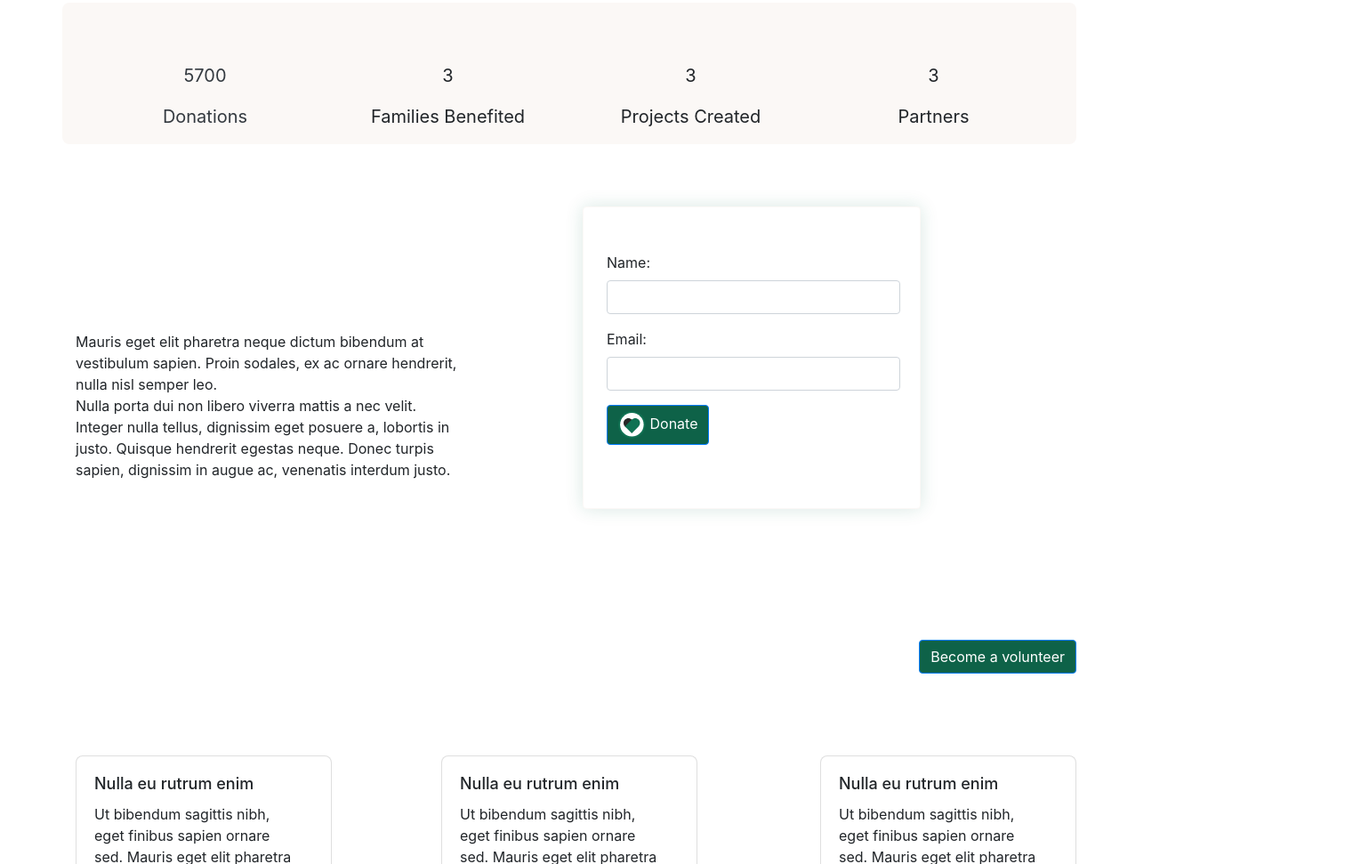
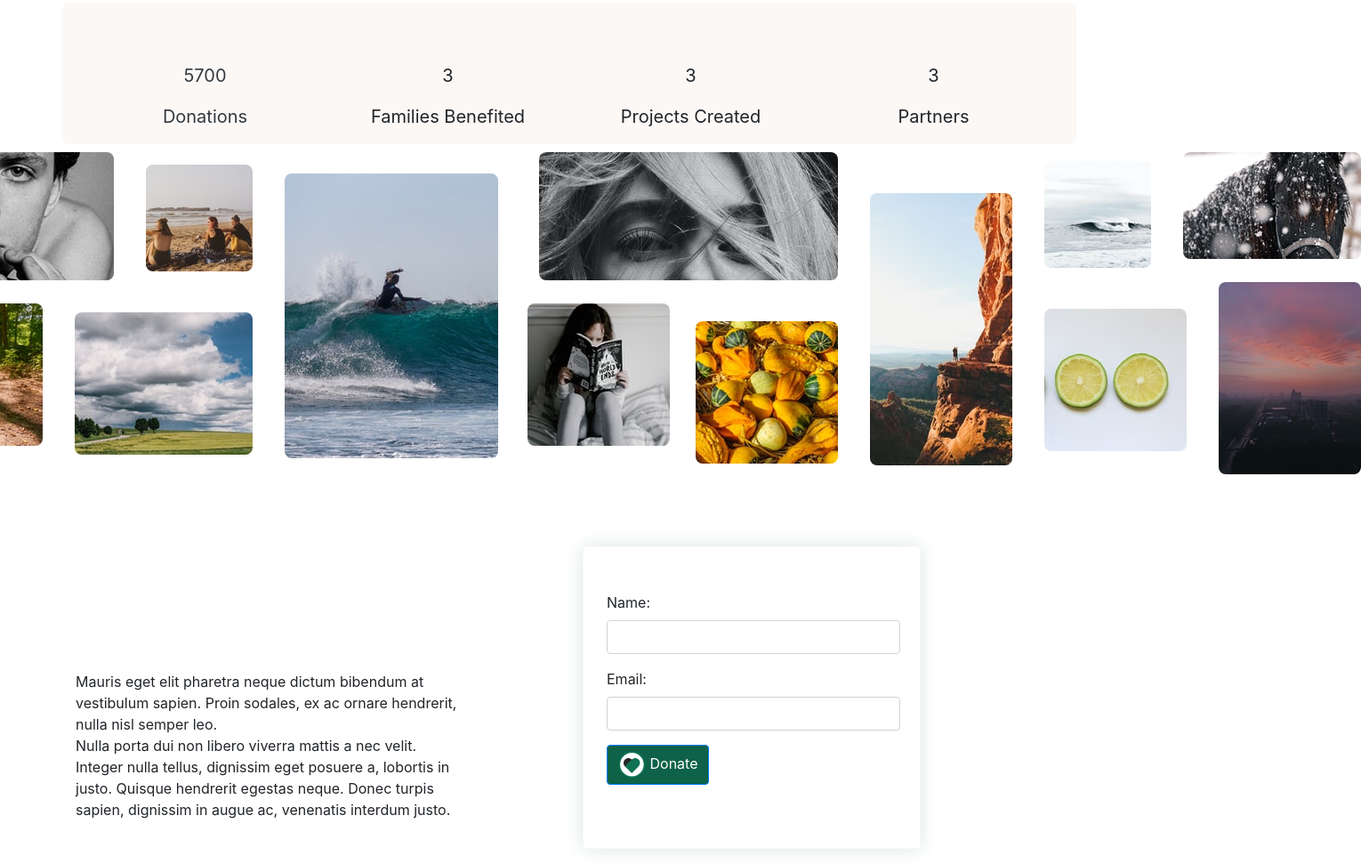
Before and after one commit to AndryRaza/Charity_Homepage, a plain HTML site: page index.html in a window 1280 px wide. Shown: the part 1634-2605 px from the top of the page at 89% size, 1530 px wide, since content can reach past the window. Drawn offline with nearby package versions, Linux system fonts and the light colour scheme.

Commit message:
modif section hero + gallery

```diff
--- a/index.html
+++ b/index.html
@@ -39,7 +39,7 @@
                             <a class="nav-link disabled text-white" href="#">Partners</a>
                         </li>
                         <!--------Logo---------------->
-                        <a class="navbar-brand font-size-md text-white pl-4" href="#"><h5>EARTH <br> Foundation <br> CEBU</a></h5>
+                        <a class="navbar-brand font-size-md text-white pl-4" href="#"><h5 class="">EARTH <br> Foundation <br> CEBU</a></h5>
                         <li class="nav-item pl-4">
                             <a class="nav-link text-white" href="#">Features</a>
                         </li>
@@ -159,10 +159,24 @@
 
     <!-----------------Gallery--------------------->
 
-    <section class="container-fluid">
+    <section id="gallery" class=" mt-5">
 
 
-    </section>
+    <div id="surfeur"></div>
+    <div id="plage"></div>
+    <div id="nuage"></div>
+    <div id="portraithomme"></div>
+    <div id="foret"></div>
+    <div id="yeuxfemme"></div>
+    <div id="lecture"></div>
+    <div id="fruit"></div>
+    <div id="canyon"></div>
+    <div id="mer"></div>
+    <div id="citron"></div>
+    <div id="vague"></div>
+    <div id="ciel"></div>
+
+</section>
     <!--------------Donate------------------------->
 
     <section class="container-fluid">
@@ -260,6 +274,9 @@
 
 
     <div class="container-fluid">
+        <div id="newsletter" class="container">
+
+        </div>
 
 
     </div>
--- a/style.css
+++ b/style.css
@@ -92,3 +92,136 @@ padding-right: 22px;
 #card_download{
     padding-bottom: 120px;
 }
+#gallery{
+    height: 382px;
+    /* position: relative; */
+
+}
+#surfeur{
+    position: absolute;
+    width: 240px;
+    height: 320px;
+    left: 320px;
+    top: 1829px;
+    background: url(img/surfeur.png);
+    border-radius: 8px;
+}
+#plage{
+    position: absolute;
+width: 120px;
+height: 120px;
+left: 164px;
+top: 1819px;
+
+background: url(img/plage.png);
+border-radius: 8px;
+}
+#nuage{
+    position: absolute;
+    width: 200px;
+    height: 160px;
+    left: 84px;
+    top: 1985px;
+
+    background: url(img/nuage.png);
+    border-radius: 8px;
+}
+#portraithomme{
+    position: absolute;
+    width: 336px;
+    height: 144px;
+    left: -208px;
+    top: 1805px;
+
+    background: url(img/portrait\ homme.png);
+    border-radius: 8px;
+}
+#foret{
+    position: absolute;
+width: 160px;
+height: 160px;
+left: -112px;
+top: 1975px;
+
+background: url(img/foret.png);
+border-radius: 8px;
+}
+#yeuxfemme{
+    position: absolute;
+    width: 336px;
+    height: 144px;
+    left: 606px;
+    top: 1805px;
+
+    background: url(img/yeuxfemme.png);
+    border-radius: 8px;
+}
+#lecture{
+    position: absolute;
+    width: 160px;
+    height: 160px;
+    left: 593px;
+    top: 1975px;
+    background: url(img/lecture.png);
+    border-radius: 8px;
+}
+#fruit{
+    position: absolute;
+    width: 160px;
+    height: 160px;
+    left: 782px;
+    top: 1995px;
+
+    background: url(img/fruit.png);
+    border-radius: 8px;
+}
+#canyon{
+    position: absolute;
+    width: 160px;
+    height: 306px;
+    left: 978px;
+    top: 1851px;
+
+    background: url(img/canyon.png);
+    border-radius: 8px;
+}
+#mer{
+    position: absolute;
+    width: 120px;
+    height: 120px;
+    left: 1174px;
+    top: 1815px;
+
+    background: url(img/mer.png);
+    border-radius: 8px;
+}
+#citron{
+    position: absolute;
+    width: 160px;
+    height: 160px;
+    left: 1174px;
+    top: 1981px;
+
+    background: url(img/citron.png);
+    border-radius: 8px;
+
+}
+#vague{
+    position: absolute;
+    width: 200px;
+    height: 120px;
+    left: 1330px;
+    top: 1805px;
+
+    background: url(img/vague.png);
+    border-radius: 8px;
+}
+#ciel{
+    position: absolute;
+    width: 160px;
+    height: 216px;
+    left: 1370px;
+    top: 1951px;
+    background: url(img/ciel.png);
+    border-radius: 8px;
+}
```
Also changed, not shown: img/canyon.png (renamed from img/3f6aabe453045801a66a93f556d7c5f1.png), img/ciel.png (renamed from img/8bf2fd557d141aff5c7d1f5e7c55e1fe.png), img/citron.png (renamed from img/80be346befe040891aff9fc4f890ab0b.png), img/foret.png (renamed from img/806686ac75374787b4dd28d94e6f7863.png), img/fruit.png (renamed from img/661d38f3a01254cc2be33fe0f3f712bb.png), img/lecture.png (renamed from img/363c4900c395eec3b26442fed156829e.png), img/mer.png (renamed from img/10be3c7ad53464762a99f3224cfb1b86.png), img/nuage.png (renamed from img/7c182d081f01d12a198edb4abefae303.png), img/plage.png (renamed from img/3e1e0d22cf6ae1b40b110ee194744918.png), img/portrait homme.png (renamed from img/1382331c82ea3f17225526c2d5742d2f.png), img/surfeur.png (renamed from img/502b4461d2fb3ed1b05e4c61eb33c082.png), img/vague.png (renamed from img/162ff4862bf8b6fd908d9b50e7c9c910.png), img/yeuxfemme.png (renamed from img/00a00fe4641ed16b7228e5eb8e640e1e.png).
